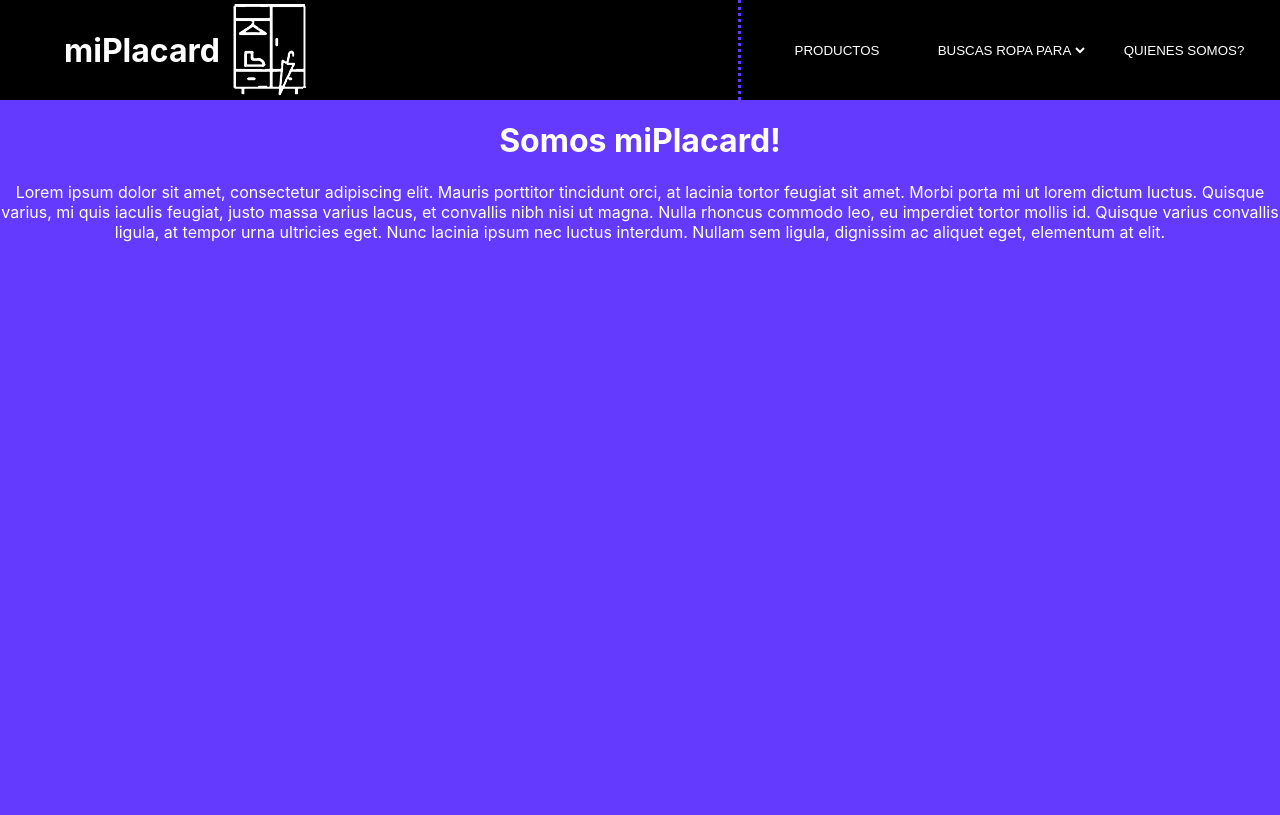
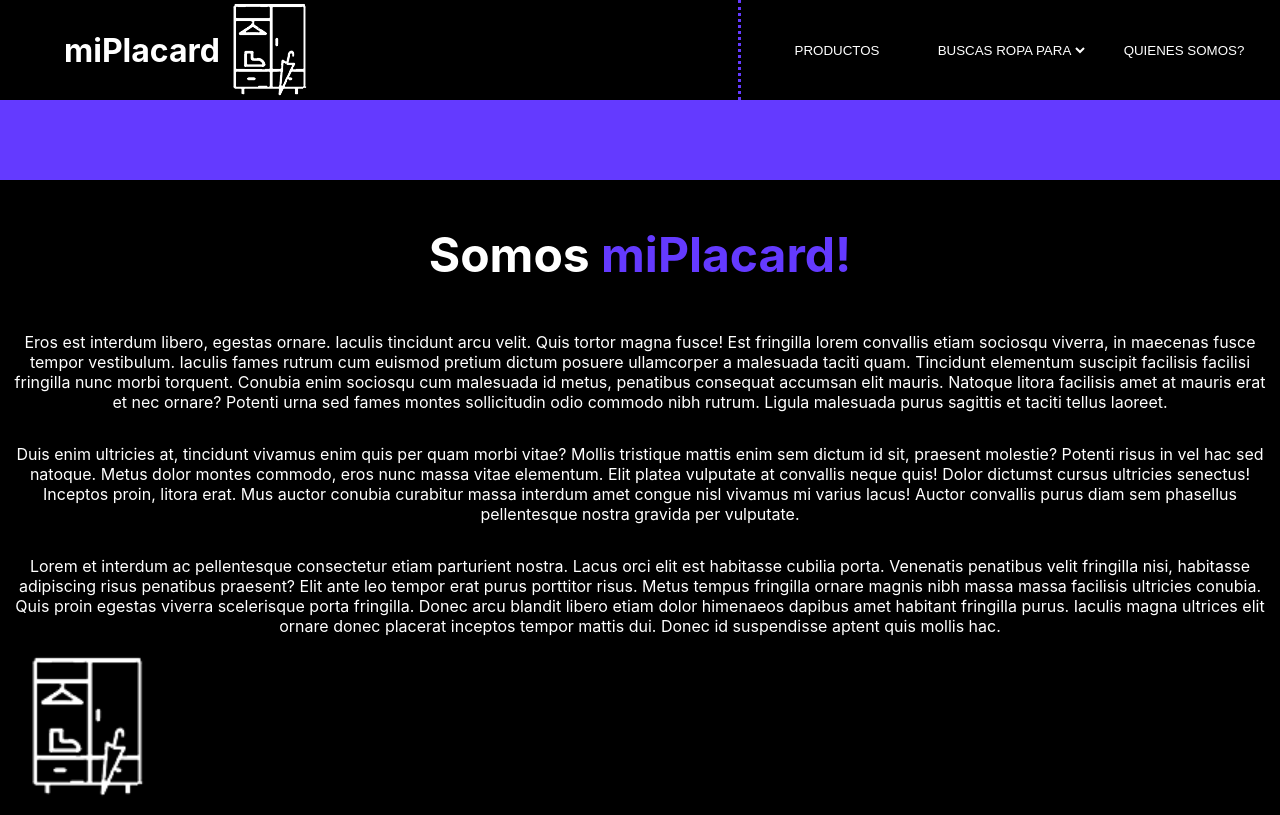
Before and after one commit to pablokopp/proyecto-ecommerce, a React (Create React App) app: page /quienesSomos in a window 1280 px wide. Built offline with nearby package versions, Linux system fonts and the light colour scheme.

Commit message:
Desafio 6 - Prueba

```diff
--- a/src/App.css
+++ b/src/App.css
@@ -1,3 +1,20 @@
 * {
   text-align: center;
 }
+.quienesSomos {
+  margin-top: 10vh;
+  padding: 1%;
+  background-color: #000;
+  display: flex;
+  flex-direction: column;
+}
+.quienesSomos h1 {
+  font-size: 3em;
+}
+.quienesSomos span {
+  color: rgb(100, 58, 255);
+}
+
+.quienesSomos img {
+  width: 150px;
+}
--- a/src/views/QuienesSomos.js
+++ b/src/views/QuienesSomos.js
@@ -1,10 +1,20 @@
 import React from 'react'
+import logoImg from '../components/Navbar/logo.png'
 
 export const QuienesSomos = () => {
     return (
-        <>
-        <h1>Somos miPlacard!</h1>
-        <p>Lorem ipsum dolor sit amet, consectetur adipiscing elit. Mauris porttitor tincidunt orci, at lacinia tortor feugiat sit amet. Morbi porta mi ut lorem dictum luctus. Quisque varius, mi quis iaculis feugiat, justo massa varius lacus, et convallis nibh nisi ut magna. Nulla rhoncus commodo leo, eu imperdiet tortor mollis id. Quisque varius convallis ligula, at tempor urna ultricies eget. Nunc lacinia ipsum nec luctus interdum. Nullam sem ligula, dignissim ac aliquet eget, elementum at elit.</p>
-        </>
+    <div className='quienesSomos'>
+        <h1>Somos <span>miPlacard!</span></h1>
+        <p>
+        Eros est interdum libero, egestas ornare. Iaculis tincidunt arcu velit. Quis tortor magna fusce! Est fringilla lorem convallis etiam sociosqu viverra, in maecenas fusce tempor vestibulum. Iaculis fames rutrum cum euismod pretium dictum posuere ullamcorper a malesuada taciti quam. Tincidunt elementum suscipit facilisis facilisi fringilla nunc morbi torquent. Conubia enim sociosqu cum malesuada id metus, penatibus consequat accumsan elit mauris. Natoque litora facilisis amet at mauris erat et nec ornare? Potenti urna sed fames montes sollicitudin odio commodo nibh rutrum. Ligula malesuada purus sagittis et taciti tellus laoreet.
+        </p>
+        <p>
+        Duis enim ultricies at, tincidunt vivamus enim quis per quam morbi vitae? Mollis tristique mattis enim sem dictum id sit, praesent molestie? Potenti risus in vel hac sed natoque. Metus dolor montes commodo, eros nunc massa vitae elementum. Elit platea vulputate at convallis neque quis! Dolor dictumst cursus ultricies senectus! Inceptos proin, litora erat. Mus auctor conubia curabitur massa interdum amet congue nisl vivamus mi varius lacus! Auctor convallis purus diam sem phasellus pellentesque nostra gravida per vulputate.
+        </p>
+        <p>
+        Lorem et interdum ac pellentesque consectetur etiam parturient nostra. Lacus orci elit est habitasse cubilia porta. Venenatis penatibus velit fringilla nisi, habitasse adipiscing risus penatibus praesent? Elit ante leo tempor erat purus porttitor risus. Metus tempus fringilla ornare magnis nibh massa massa facilisis ultricies conubia. Quis proin egestas viverra scelerisque porta fringilla. Donec arcu blandit libero etiam dolor himenaeos dapibus amet habitant fringilla purus. Iaculis magna ultrices elit ornare donec placerat inceptos tempor mattis dui. Donec id suspendisse aptent quis mollis hac.
+        </p>
+        <img src={logoImg}></img>
+    </div>
     )
 }
```
